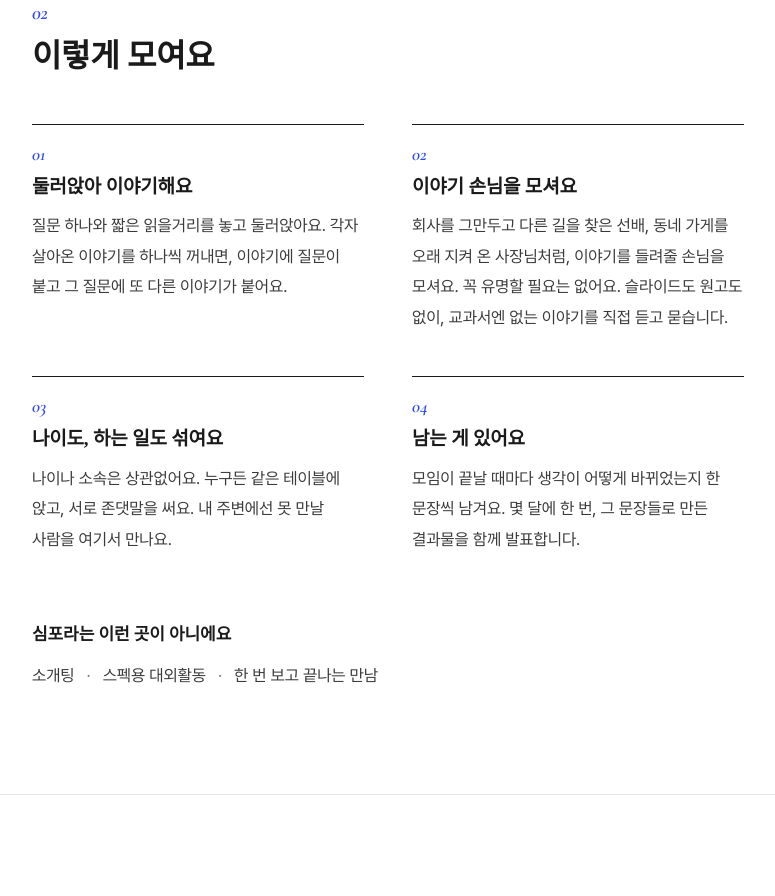
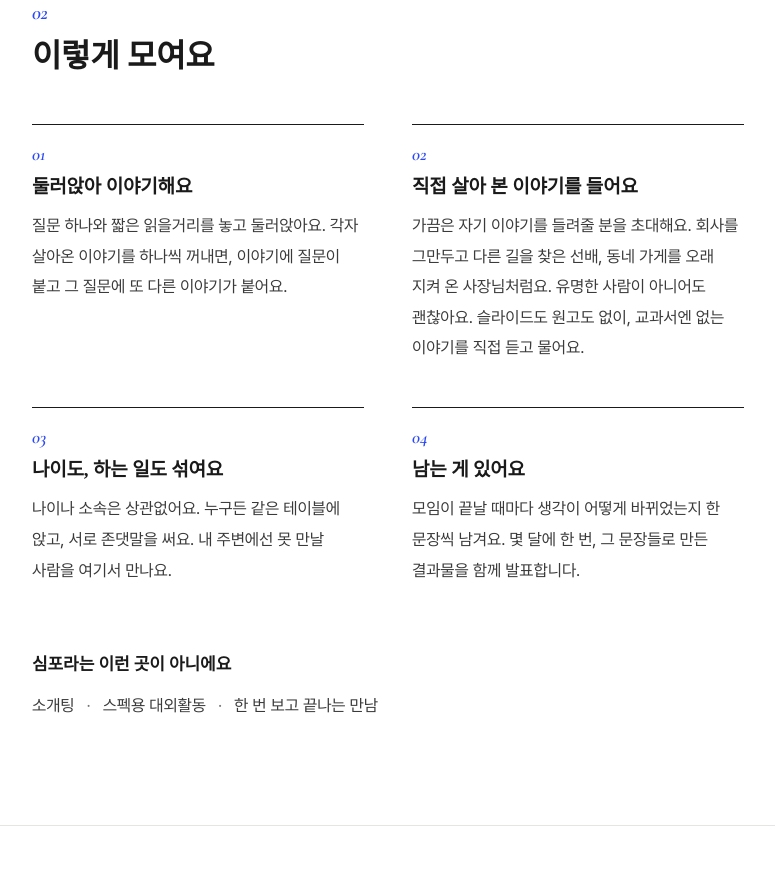
Before and after one commit to gun050806/sympora, a plain HTML site: page index.html in a window 1280 px wide. Shown: the part 1541-2437 px from the top of the page, without its empty margins (252-1027 px from the left). Drawn offline with nearby package versions, Linux system fonts and the light colour scheme.

Commit message:
'이야기 손님' 문단 다듬기
Co-Authored-By: Claude Opus 5.5 <noreply@anthropic.com>
Claude-Session: https://claude.ai/code/session_01Mg797xjyZpnDK7yj5nXNxs

```diff
--- a/index.html
+++ b/index.html
@@ -76,8 +76,8 @@
             <p>질문 하나와 짧은 읽을거리를 놓고 둘러앉아요. 각자 살아온 이야기를 하나씩 꺼내면, 이야기에 질문이 붙고 그 질문에 또 다른 이야기가 붙어요.</p>
           </li>
           <li>
-            <h3>이야기 손님을 모셔요</h3>
-            <p>회사를 그만두고 다른 길을 찾은 선배, 동네 가게를 오래 지켜 온 사장님처럼, 이야기를 들려줄 손님을 모셔요. 꼭 유명할 필요는 없어요. 슬라이드도 원고도 없이, 교과서엔 없는 이야기를 직접 듣고 묻습니다.</p>
+            <h3>직접 살아 본 이야기를 들어요</h3>
+            <p>가끔은 자기 이야기를 들려줄 분을 초대해요. 회사를 그만두고 다른 길을 찾은 선배, 동네 가게를 오래 지켜 온 사장님처럼요. 유명한 사람이 아니어도 괜찮아요. 슬라이드도 원고도 없이, 교과서엔 없는 이야기를 직접 듣고 물어요.</p>
           </li>
           <li>
             <h3>나이도, 하는 일도 섞여요</h3>
```
